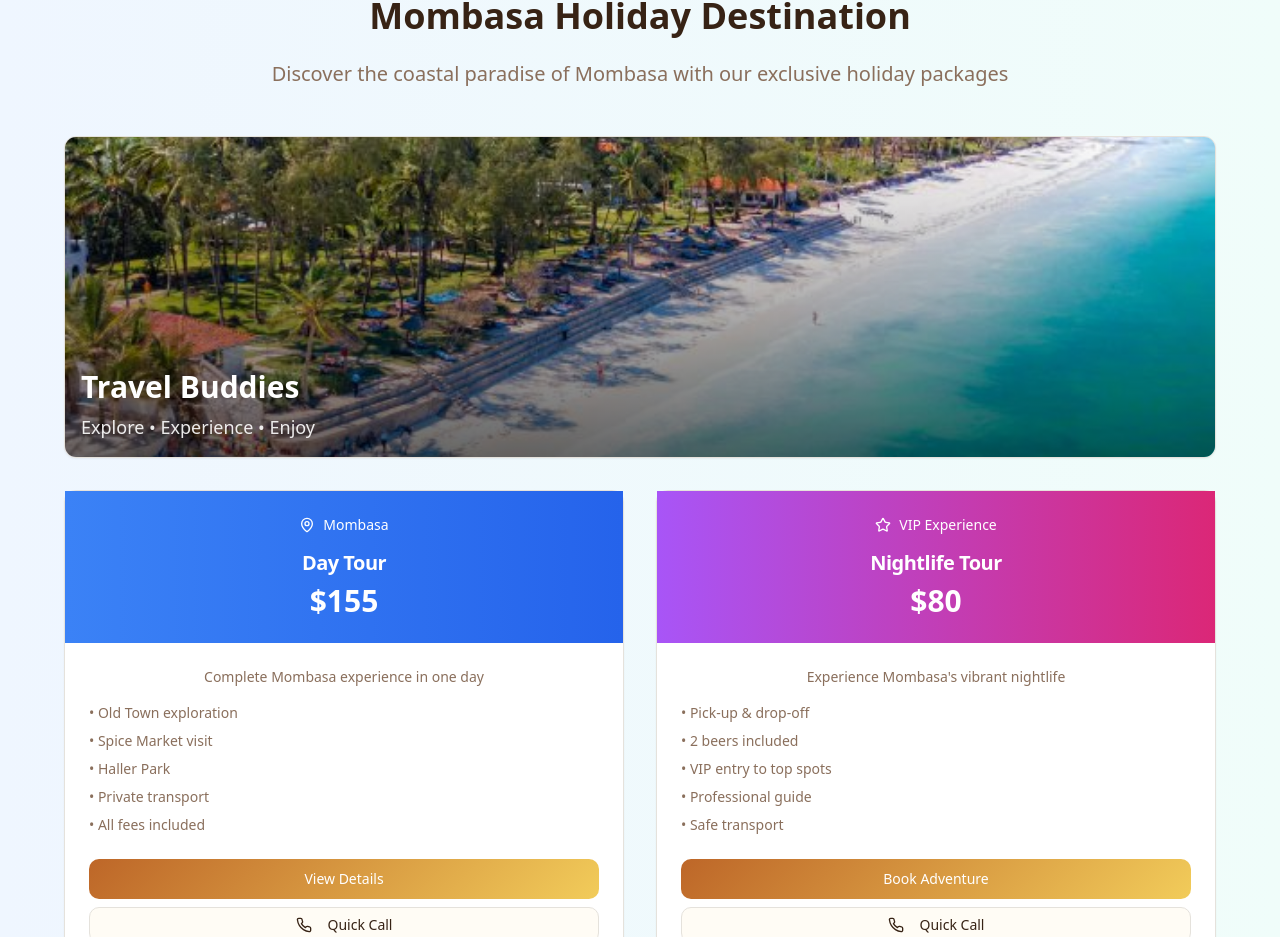
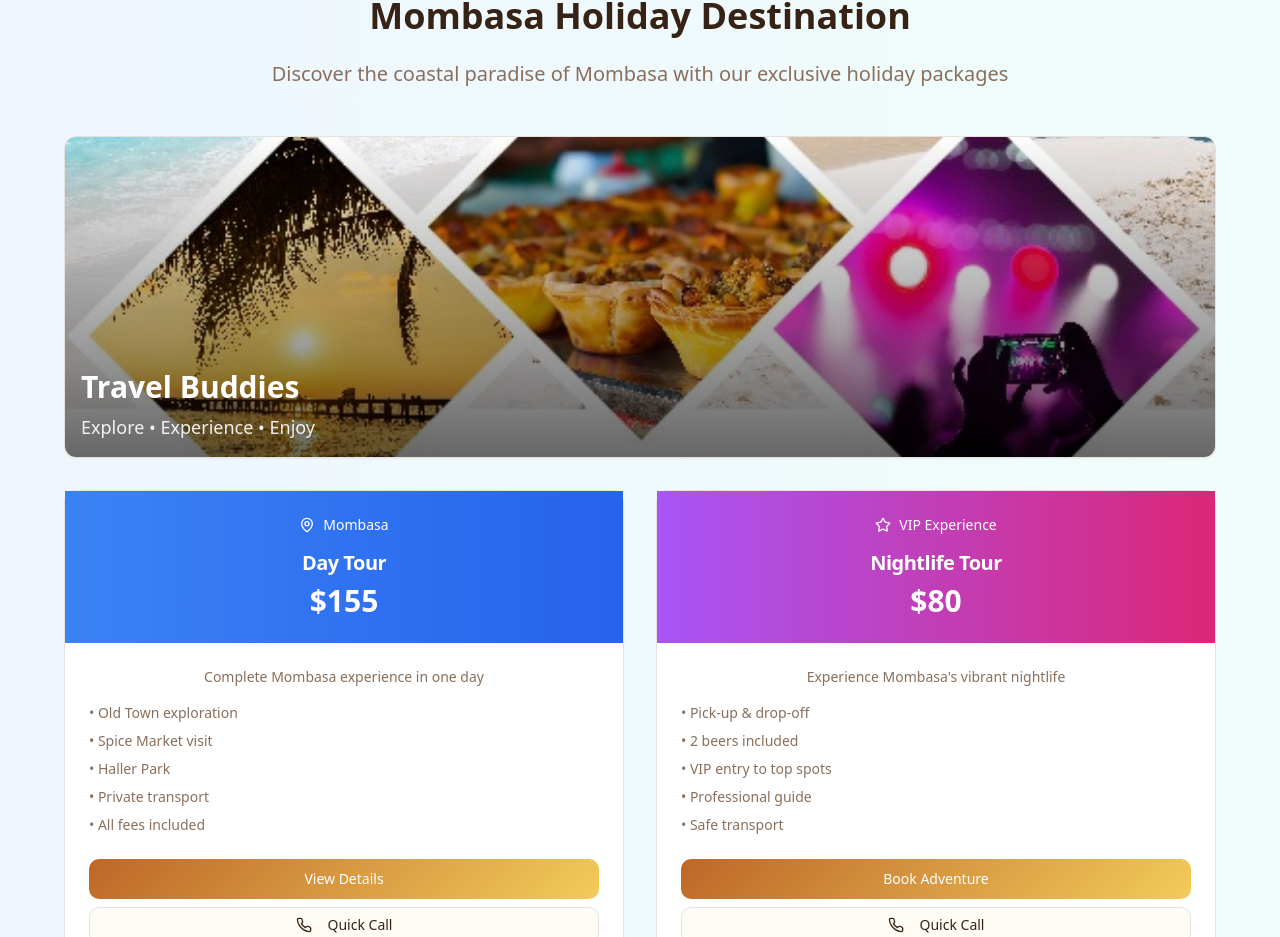
Before and after one commit to Nebert11/kenya-escape-hub, a React (Vite) app: page / in a window 1280 px wide. Shown: the part 1936-2873 px from the top of the page. Built offline with nearby package versions, Linux system fonts and the light colour scheme.

Commit message:
Another commit

```diff
--- a/src/pages/Index.tsx
+++ b/src/pages/Index.tsx
@@ -8,6 +8,8 @@ import { Button } from "@/components/ui/button";
 import { Badge } from "@/components/ui/badge";
 import { MapPin, Star, Phone } from "lucide-react";
 import { Link } from "react-router-dom";
+
+import banner from "@/assets/banner.jpeg"
 
 const Index = () => {
   useEffect(() => {
@@ -38,7 +40,7 @@ const Index = () => {
               <Card className="overflow-hidden hover:shadow-xl transition-shadow duration-300">
                 <div className="relative">
                   <img
-                    src="/src/assets/diani-beach.jpg"
+                    src={banner}
                     alt="Mombasa Holiday Packages"
                     className="w-full h-64 md:h-80 object-cover"
                   />
```
